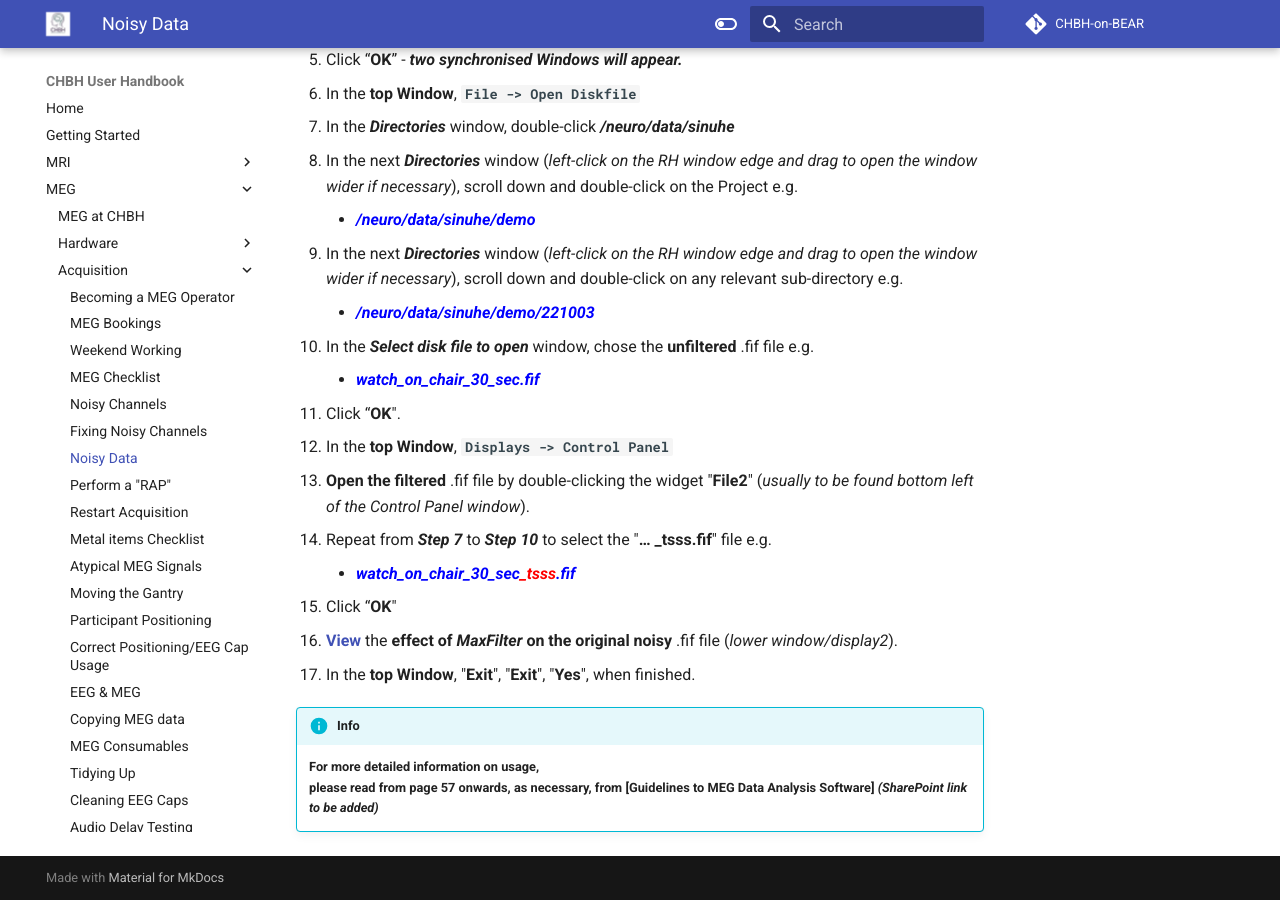
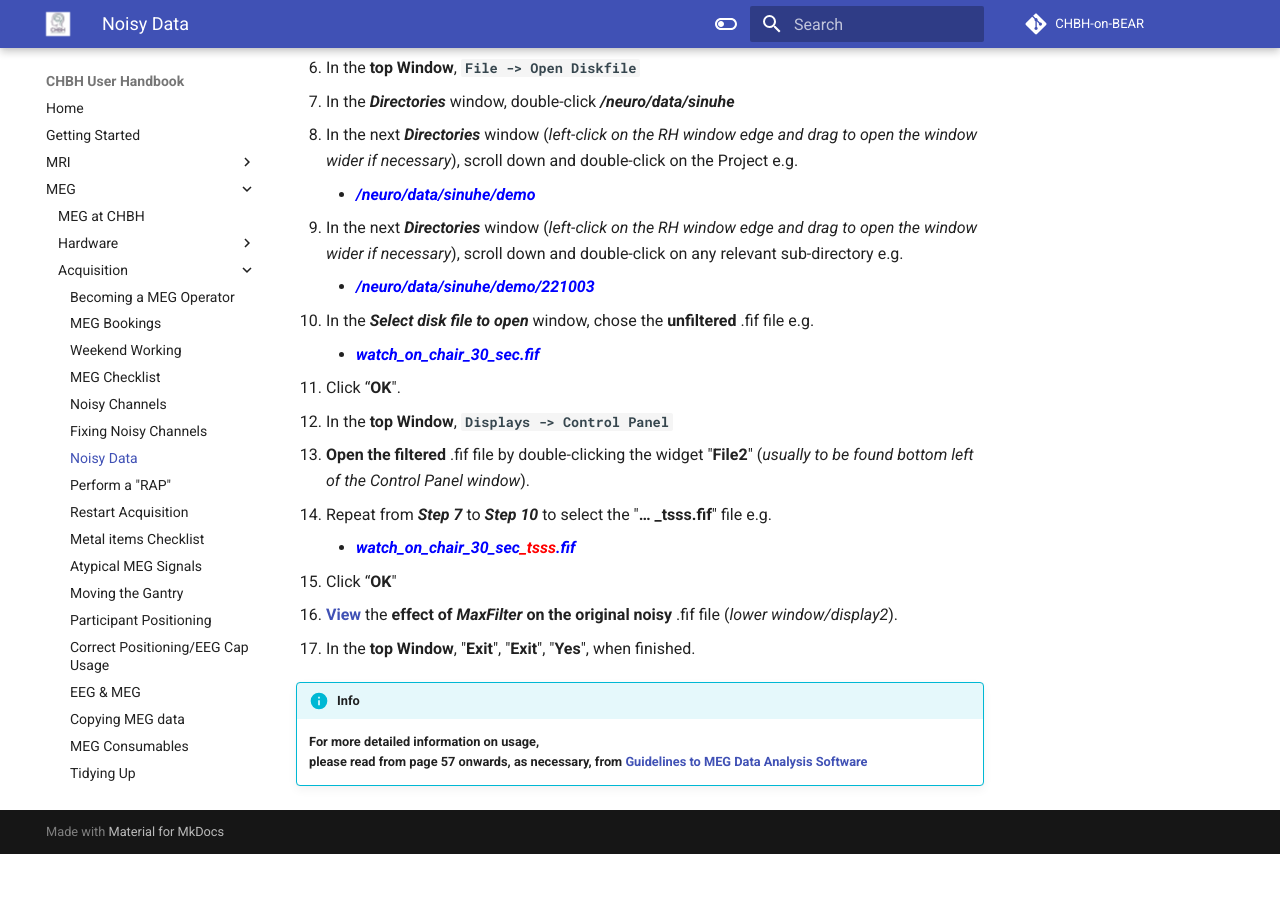
Before and after one commit to chbh-opensource/chbh-on-bear, an MkDocs documentation site: the page built from docs/meg/acquisition/noisy_data.md, in a window 1280 px wide and 900 px high, scrolled down 1405 px. Built offline with MkDocs 1.6.1 and Material for MkDocs 9.7.7, drawn with Linux system fonts in a browser that asks for light colours; comment, search, counter and statistics services are not loaded; after the commit the page ends 2259 px from its top, so only the background shows below that; some of the changed text lies outside the part shown.

Commit message:
Continuing to add more Canvas PDF links to MEG repos

````diff
--- a/docs/meg/acquisition/noisy_data.md
+++ b/docs/meg/acquisition/noisy_data.md
@@ -1,6 +1,6 @@
 # Noisy Data
 
-**If Acquired data is noisy during Acquisition, run a quick check to see if the artefacts can be easily removed using *MaxFilter*.<br />Collect ~1min or so of data, save, and then …**
+**If Acquired data is noisy during Acquisition, run a quick check to see if the artefacts can be easily removed using *[MaxFilter](https://canvas.bham.ac.uk/courses/81128/files/folder/MEG?preview=21941764)*.<br />Collect ~1min or so of data, save, and then …**
 
 1. Start **MaxFilter**.
 	- **```Applications -> Neuromag -> MaxFilter.```**
@@ -23,7 +23,7 @@
 	- ***<span style="color:blue">watch_on_chair_30_sec<span style="color:red">_tsss</span>.fif</span>***
 
 !!! Info
-	**<span style="font-size:medium">For more detailed information on usage,<br /> please read pages 21 – 25 from [Guidelines to MEG Data Analysis Software] <!--- (../../meg/pdfs/NM25775A-B1_DANA_Guidelines.pdf) ---!> *(SharePoint link to be added)* </span>**
+	**<span style="font-size:medium">For more detailed information on usage,<br /> please read pages 21 – 25 from [Guidelines to MEG Data Analysis Software](https://canvas.bham.ac.uk/courses/81128/files/folder/MEG?preview=21942622)</span>**
 
 
 **Compare the *before* and *after* MaxFilter files …</span>**
@@ -55,4 +55,4 @@
 17. In the **top Window**, "**Exit**", "**Exit**", "**Yes**", when finished.
 
 !!! Info
-	**For more detailed information on usage,<br /> please read from page 57 onwards, as necessary, from [Guidelines to MEG Data Analysis Software] <!---(../../meg/pdfs/NM25775A-B1_DANA_Guidelines.pdf) ---!> *(SharePoint link to be added)***
+	**For more detailed information on usage,<br /> please read from page 57 onwards, as necessary, from [Guidelines to MEG Data Analysis Software](https://canvas.bham.ac.uk/courses/81128/files/folder/MEG?preview=21942622)**
````
Also changed, not shown: docs/meg/acquisition/meg-acquisition-checklist.md (+15 -9 lines), docs/meg/acquisition/position_usage_eeg_caps.md (+1 -1 lines).
